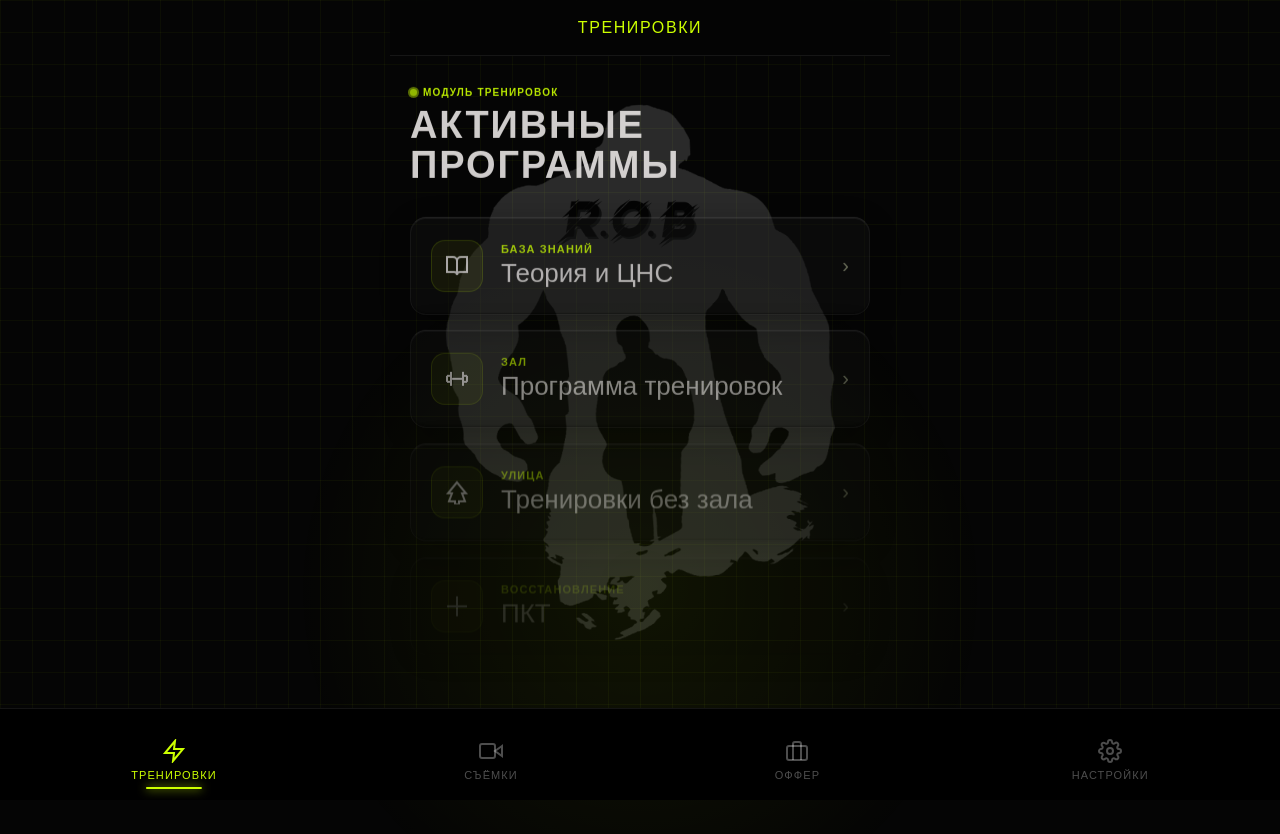
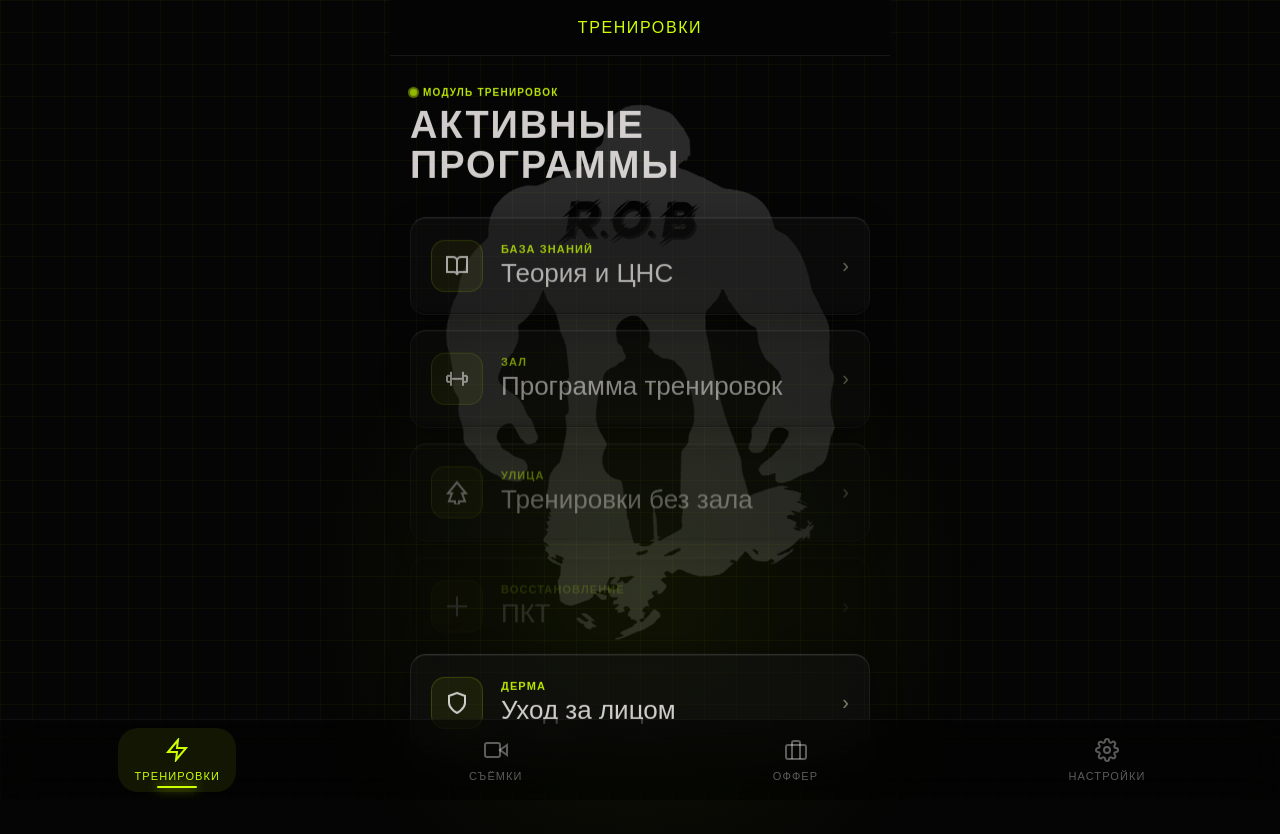
Before and after one commit to Robstk666/RD_Dash, a website built with Vite: page index.html in a window 1280 px wide. Before the commit the page ends 800 px from the top, so only its background shows below. Built offline with nearby package versions, Linux system fonts and the light colour scheme; some packages are replaced by stand-ins of ours; no server answers; the database is empty; a web font is replaced by a local one.

Commit message:
feat: add DERMA section and implement curved premium navigation bar design

```diff
--- a/src/data.js
+++ b/src/data.js
@@ -687,3 +687,14 @@ export const pktData = [
     content: "Неделя 1: ХГЧ 500 IU (3 раза в неделю).\n\nНеделя 2: ХГЧ 500 IU (3 раза в неделю).\n\nНеделя 3: ХГЧ 500 IU (3 раза в неделю) + Тамоксифен 40 мг/день + Кломид 100 мг/день.\n\nНеделя 4: Тамоксифен 40 мг/день + Кломид 100 мг/день.\n\nНеделя 5: Тамоксифен 20 мг/день + Кломид 50 мг/день.\n\nНеделя 6: Тамоксифен 20 мг/день + Кломид 50 мг/день.\n\nВажное правило контроля: Через 2-3 недели после полного завершения 6-недельного цикла ПКТ, вам необходимо сдать анализ крови (ЛГ, ФСГ, Общий тестостерон, Эстрадиол и Пролактин). Только сухие цифры анализов покажут, успешно ли перезапустилась ваша система, или требуется дополнительная корректировка. Во время ПКТ продолжайте тренироваться по предложенной High-Low матрице, так как тяжелые короткие нагрузки помогают поддерживать мышечную массу без перегрузки ЦНС."
   }
 ];
+
+export const dermaData = [
+  {
+    title: "УТРО: Базовый уход",
+    content: "**Умывание:** Просто прохладная вода. Без геля!\n\n**Увлажнение:** ARAVIA Hyaluron Filler на чуть влажную кожу.\n\n**Защита:** Garnier Ambre Solaire спрей. Распыляй его на ладони и равномерно наноси на лицо. Особое внимание: **НЕ ДОПУСКАЙ ПОПАДАНИЯ НА КОЖУ ВОКРУГ ГЛАЗ**. У тебя там самая красная и тонкая зона, SPF может жжечь."
+  },
+  {
+    title: "ВЕЧЕР: Восстановление барьера",
+    content: "**Умывание (в т.ч. после тренировок):** Твой гель NOVJAN. Смывай Garnier SPF очень аккуратно, без трения.\n\n**Борода:** REUZEL сыворотка строго на волос.\n\n**ГЛАВНЫЙ ЭТАП:** Крем ЛИПОБЕЙЗ. Наноси его плотным слоем на ВСЁ лицо на ночь. Удели внимание зоне вокруг глаз, где краснота самая сильная. Этот крем начнет 'чинить' барьер, пока ты спишь."
+  }
+];
--- a/src/main.js
+++ b/src/main.js
@@ -1,4 +1,4 @@
-import { theoryData, trainingSchedule, outdoorTrainingSchedule, filmingData, coverLettersData, offerData, pktData } from './data.js';
+import { theoryData, trainingSchedule, outdoorTrainingSchedule, filmingData, coverLettersData, offerData, pktData, dermaData } from './data.js';
 
 // ─── Supabase DB ─────────────────────────────────
 const SUPABASE_URL = 'https://zibxszcsvltsvuqxlcrq.supabase.co/rest/v1/custom_tasks';
@@ -124,11 +124,11 @@ const ICONS = {
   outdoor: `<svg width="24" height="24" viewBox="0 0 24 24" fill="none" stroke="currentColor" stroke-width="2"><path d="M12 2L3 13h4l-3 8h6v3h4v-3h6l-3-8h4z"/></svg>`,
   pkt: `<svg width="24" height="24" viewBox="0 0 24 24" fill="none" stroke="currentColor" stroke-width="2"><path d="M12 2v20"/><path d="M2 12h20"/></svg>`,
   copy: `<svg width="20" height="20" viewBox="0 0 24 24" fill="none" stroke="currentColor" stroke-width="2"><rect x="9" y="9" width="13" height="13" rx="2" ry="2"></rect><path d="M5 15H4a2 2 0 0 1-2-2V4a2 2 0 0 1 2-2h9a2 2 0 0 1 2 2v1"></path></svg>`,
-  check: `<svg width="20" height="20" viewBox="0 0 24 24" fill="none" stroke="currentColor" stroke-width="2"><polyline points="20 6 9 17 4 12"></polyline></svg>`
+  check: `<svg width="20" height="20" viewBox="0 0 24 24" fill="none" stroke="currentColor" stroke-width="2"><polyline points="20 6 9 17 4 12"></polyline></svg>`,
+  derma: `<svg width="24" height="24" viewBox="0 0 24 24" fill="none" stroke="currentColor" stroke-width="2"><path d="M12 22s8-4 8-10V5l-8-3-8 3v7c0 6 8 10 8 10z"/></svg>`
 };
 
-// Bottom nav states that show the nav bar
-const NAV_STATES = ['menu', 'workouts_menu', 'theory', 'training', 'outdoor_training', 'pkt', 'filming', 'offer', 'settings', 'trash'];
+const NAV_STATES = ['menu', 'workouts_menu', 'theory', 'training', 'outdoor_training', 'pkt', 'derma', 'filming', 'offer', 'settings', 'trash'];
 
 function render() {
   const color = SECTION_COLORS[currentState] || 'lime';
@@ -156,6 +156,7 @@ function render() {
   else if (currentState === 'training')         renderTraining(trainingSchedule, 'Программа (в зале)');
   else if (currentState === 'outdoor_training') renderTraining(outdoorTrainingSchedule, 'Тренировки без зала');
   else if (currentState === 'pkt')              renderTextCards('ПКТ', pktData, 'workouts_menu', 'lime');
+  else if (currentState === 'derma')            renderTextCards('ДЕРМА', dermaData, 'workouts_menu', 'lime');
   else if (currentState === 'filming')          renderFilming();
   else if (currentState === 'offer')            renderOffer();
   else if (currentState === 'settings')         renderSettings();
@@ -171,7 +172,7 @@ function renderBottomNav() {
   if (currentState === 'splash') return;
 
   const getActiveSection = (s) => {
-    if (['workouts_menu','theory','training','outdoor_training','pkt'].includes(s)) return 'training';
+    if (['workouts_menu','theory','training','outdoor_training','pkt','derma'].includes(s)) return 'training';
     return s;
   };
   const active = getActiveSection(currentState);
@@ -343,6 +344,7 @@ function renderWorkoutsMenu() {
     { icon: ICONS.gym,     label: 'Зал',         title: 'Программа тренировок', state: 'training' },
     { icon: ICONS.outdoor, label: 'Улица',       title: 'Тренировки без зала', state: 'outdoor_training' },
     { icon: ICONS.pkt,     label: 'Восстановление', title: 'ПКТ',          state: 'pkt' },
+    { icon: ICONS.derma,   label: 'Дерма',         title: 'Уход за лицом',    state: 'derma' },
   ];
 
   items.forEach(({ icon, label, title, state }) => {
--- a/style.css
+++ b/style.css
@@ -580,16 +580,15 @@ body.section-offer::after    { background: radial-gradient(circle, var(--magenta
   left: 0;
   right: 0;
   z-index: 200;
-  background: #000;
-  backdrop-filter: blur(24px);
-  border-top: 1px solid rgba(255,255,255,0.08);
+  background: rgba(0, 0, 0, 0.4);
+  backdrop-filter: blur(20px);
   display: flex;
   flex-direction: row;
   align-items: center;
   justify-content: space-around;
-  padding: 10px 10px env(safe-area-inset-bottom, 12px);
-  height: var(--bottom-nav-h);
-  width: 100%;
+  padding: 8px 10px calc(env(safe-area-inset-bottom, 12px) + 8px);
+  height: auto;
+  border-top: 1px solid rgba(255, 255, 255, 0.05);
 }
 
 .nav-item {
@@ -598,41 +597,47 @@ body.section-offer::after    { background: radial-gradient(circle, var(--magenta
   flex-direction: column;
   align-items: center;
   justify-content: center;
-  gap: 2px;
-  padding: 4px;
+  gap: 4px;
+  padding: 10px 16px;
   cursor: pointer;
-  transition: all 0.25s cubic-bezier(0.4, 0, 0.2, 1);
-  color: rgba(255,255,255,0.3);
+  transition: all 0.3s cubic-bezier(0.4, 0, 0.2, 1);
+  color: rgba(255, 255, 255, 0.35);
   border: none;
   background: transparent;
-  min-width: 72px;
+  min-width: 80px;
   -webkit-tap-highlight-color: transparent;
+  border-radius: 20px;
 }
 
-.nav-item:hover { color: rgba(255,255,255,0.7); }
-
+/* Active background bubble */
 .nav-item.active {
   color: var(--lime);
+  background: rgba(204, 255, 0, 0.08); /* Faded lime bubble */
 }
 
-/* Кастомная линия-индикатор как на скриншоте (выделение без "прыжка" кнопки) */
+/* Specific colors for bubbles */
+.nav-item.active.cyan    { color: var(--cyan); background: rgba(0, 255, 242, 0.08); }
+.nav-item.active.magenta { color: var(--magenta); background: rgba(255, 0, 255, 0.08); }
+.nav-item.active.white   { color: #fff; background: rgba(255, 255, 255, 0.08); }
+
+/* The curved underline indicator from the screenshot */
 .nav-item::after {
   content: '';
   position: absolute;
-  bottom: -4px;
+  bottom: 0;
   left: 50%;
   width: 0%;
   height: 2px;
   background: currentColor;
   transform: translateX(-50%);
-  transition: all 0.3s ease;
-  filter: blur(0px);
-  border-radius: 4px;
+  transition: all 0.4s cubic-bezier(0.175, 0.885, 0.32, 1.275);
+  border-radius: 10px;
 }
 
 .nav-item.active::after {
-  width: 60%;
-  box-shadow: 0 0 10px currentColor;
+  width: 40px;
+  bottom: 4px;
+  box-shadow: 0 0 12px currentColor;
 }
 
 .nav-item.active.cyan    { color: var(--cyan); }
```
